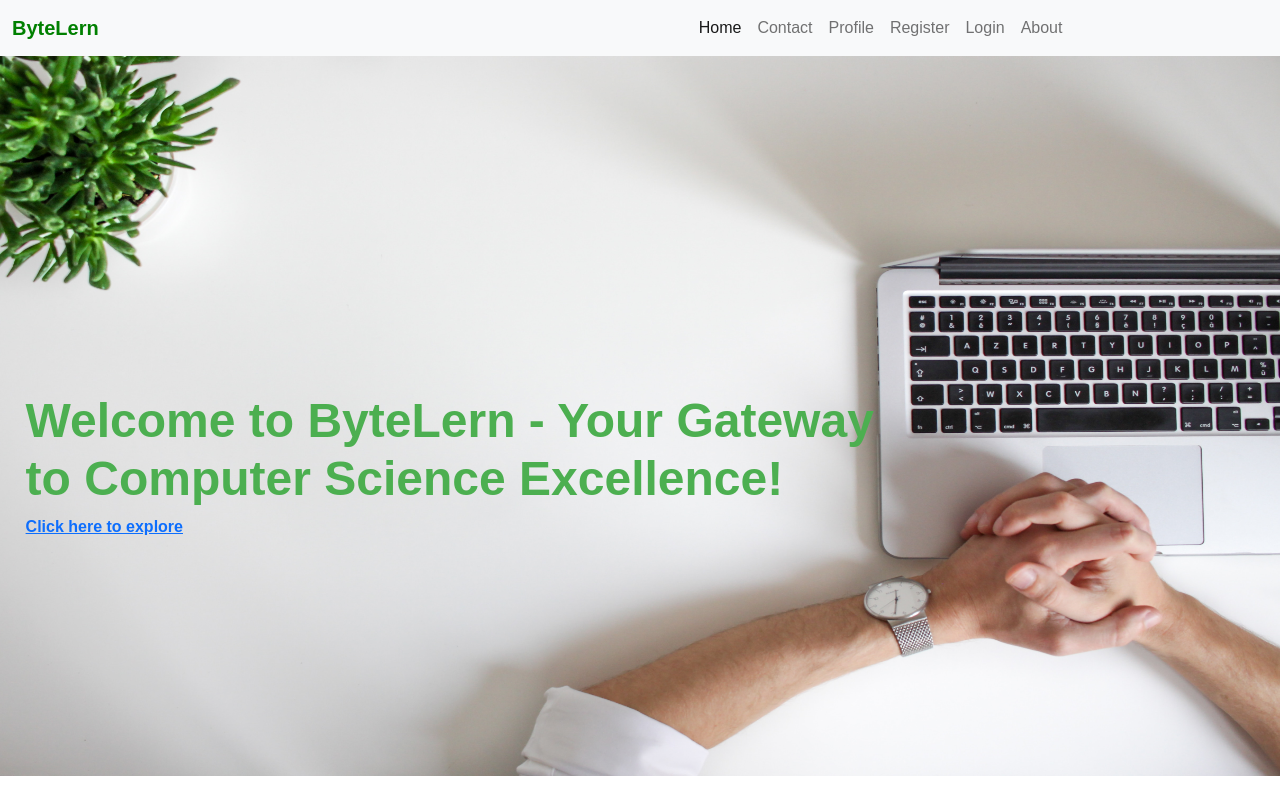
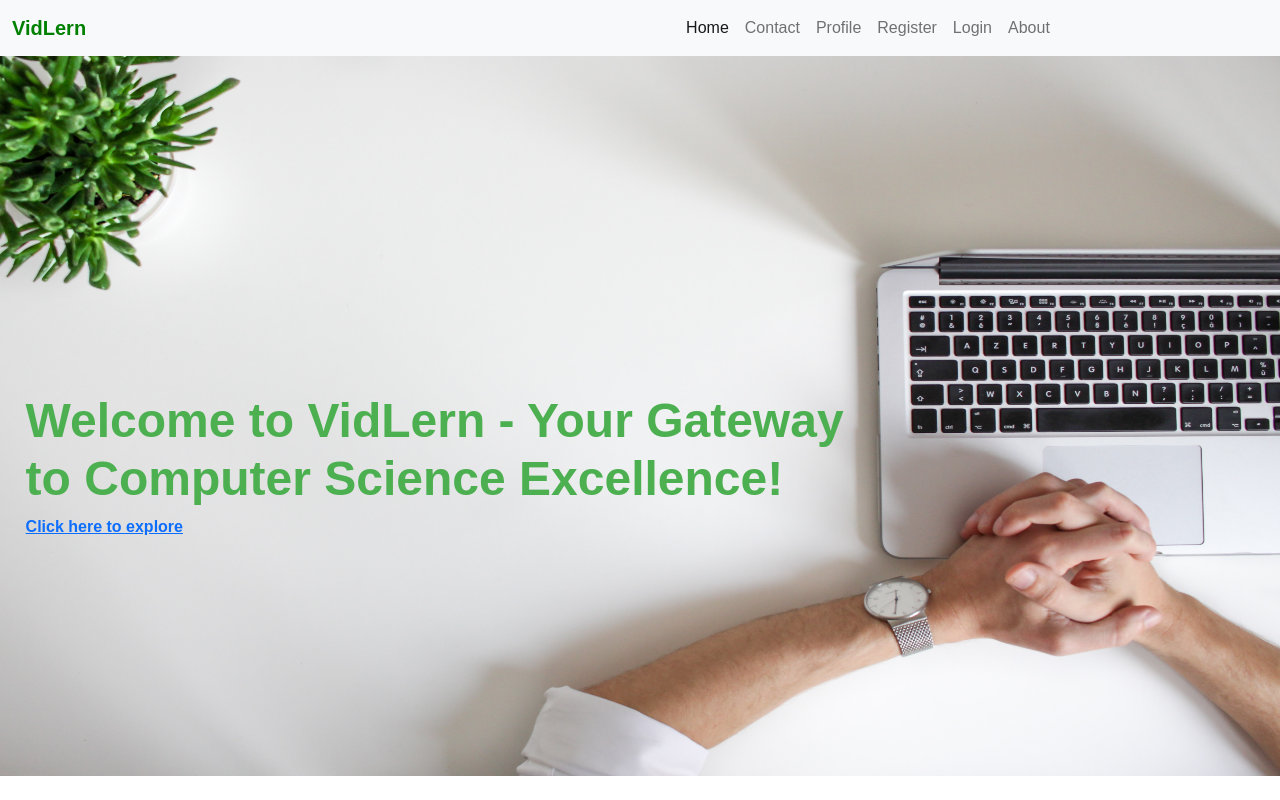
Before and after one commit to gyanendra54/ByteLern, a React (Vite) app in the folder client/: page / in a window 1280 px wide. Built offline with nearby package versions, Linux system fonts and the light colour scheme; no server answers.

Commit message:
change the website name (maintain uniqueness)

```diff
--- a/client/index.html
+++ b/client/index.html
@@ -5,7 +5,7 @@
     <link rel="icon" type="image/svg+xml" href="/vite.svg" />
     <link rel="stylesheet" href="https://cdnjs.cloudflare.com/ajax/libs/material-design-iconic-font/2.2.0/css/material-design-iconic-font.min.css">
     <meta name="viewport" content="width=device-width, initial-scale=1.0" />
-    <title>ByteLern</title>
+    <title>VidLern</title>
   </head>
   <body>
     <div id="root"></div>
--- a/client/src/component/About.jsx
+++ b/client/src/component/About.jsx
@@ -29,7 +29,7 @@
       }
     } catch (error) {
       console.log(error)
-      navigate("/signup")
+      navigate("/login")
 
     }
   }
--- a/client/src/component/Aboutme.jsx
+++ b/client/src/component/Aboutme.jsx
@@ -5,7 +5,7 @@
   <>
   <div className='aboutmeMain'>
   <h4 className='aboutmeHeader'>Welcome to ByteLern</h4>
-  <p className='aboutmePara'>At ByteLern, we are dedicated to being your go-to resource for the best online learning platforms in the field of computer science. Whether you're a beginner taking your first steps into the world of programming or an experienced developer looking to enhance your skills, we've got you covered.</p>
+  <p className='aboutmePara'>At VidLern, we are dedicated to being your go-to resource for the best online learning platforms in the field of computer science. Whether you're a beginner taking your first steps into the world of programming or an experienced developer looking to enhance your skills, we've got you covered.</p>
   <h4 className='aboutmeHeader'>Our Mission</h4>
   <p className='aboutmePare'>Our mission is to empower individuals with the knowledge and skills needed to thrive in the ever-evolving field of computer science. We understand that the abundance of online resources can be overwhelming, and finding the right platform for your specific needs can be a daunting task. That's where we come in. We've carefully curated a list of the top-notch websites and learning platforms, ensuring that you have access to the most effective and engaging resources available</p>
   </div>
--- a/client/src/component/Contact.jsx
+++ b/client/src/component/Contact.jsx
@@ -26,7 +26,7 @@
       }
     } catch (error) {
       console.log(error)
-      navigate("/signup")
+      navigate("/login")
     }
   }
   useEffect(()=>{
--- a/client/src/component/Explore.jsx
+++ b/client/src/component/Explore.jsx
@@ -33,8 +33,8 @@
       console.log(error)
       if (!alertShown.current) {
         alertShown.current = true;
-        window.alert("Please register first");
-        navigate("/signup");
+        window.alert("Please login first");
+        navigate("/login");
       }
     }
   }
--- a/client/src/component/Home.jsx
+++ b/client/src/component/Home.jsx
@@ -27,7 +27,7 @@
 
     } catch (error) {
       console.log(error)
-      navigate("/signup")
+      navigate("/login")
     }
   }
   useEffect(()=>{
@@ -39,7 +39,7 @@
       <img className='img2' src={home} alt="" />
       <div className="home-dv">
       <p className='home_para'>{show?"WELCOME!": ""}</p>
-      <h1 className='head'>{show?userName: "Welcome to ByteLern - Your Gateway to Computer Science Excellence!"}</h1>
+      <h1 className='head'>{show?userName: "Welcome to VidLern - Your Gateway to Computer Science Excellence!"}</h1>
         <h5 className='home_head2'>{show ? "Happy to see you back!!!": ""}</h5>
         <p className='home-exp'><NavLink to="/explore" className="signup-image-link">Click here to explore</NavLink></p>
 
--- a/client/src/component/Navbar.jsx
+++ b/client/src/component/Navbar.jsx
@@ -55,7 +55,7 @@
     <>
     <nav class="navbar navbar-expand-lg navbar-light bg-light">
   <div className="container-fluid">
-    <NavLink className="navbar-brand" to="/explore"><span className='nav'>ByteLern</span></NavLink>
+    <NavLink className="navbar-brand" to="/explore"><span className='nav'>VidLern</span></NavLink>
     <button className="navbar-toggler" type="button" data-bs-toggle="collapse" data-bs-target="#navbarSupportedContent" aria-controls="navbarSupportedContent" aria-expanded="false" aria-label="Toggle navigation">
       <span className="navbar-toggler-icon"></span>
     </button>
```
